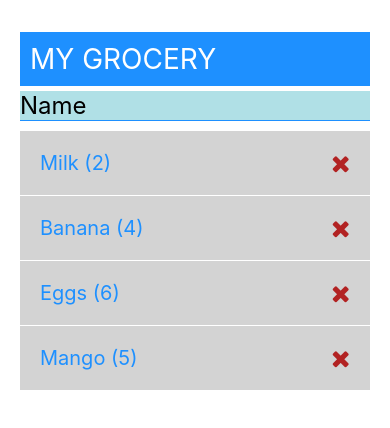
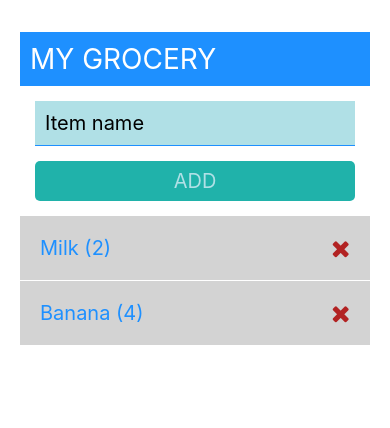
Before and after one commit to ravindersirohi/react-native, a React Native app: screen / in a window 390 px wide. Shown: the top 428 px of the page. Built offline with nearby package versions, Linux system fonts and the light colour scheme.

Commit message:
Add item functionality added.

```diff
--- /dev/null
+++ b/components/AddItem.js
@@ -0,0 +1,50 @@
+import React, { useState } from 'react';
+import { StyleSheet, View, Text, TextInput, TouchableOpacity } from 'react-native';
+
+const AddItem = ({ addItem }) => {
+
+    const [item, setItem] = useState({})
+
+    const onChange = val => {
+        setItem({ id: key(), name: val, quantity: 1 });
+    };
+
+    const key = () => {
+        let dt = new Date();
+        return dt.getUTCMilliseconds();
+    }
+
+    return (<View>
+        <TextInput style={styles.textInput} placeholder="Item name" onChangeText={onChange} />
+        <TouchableOpacity style={styles.buttonBody} onPress={() => addItem(item)}>
+            <Text style={styles.button}>Add</Text>
+        </TouchableOpacity>
+    </View>);
+}
+
+const styles = StyleSheet.create({
+    textInput: {
+        fontSize: 20,
+        borderBottomWidth: 1,
+        borderBottomColor: 'dodgerblue',
+        backgroundColor: 'powderblue',
+        marginHorizontal: 15,
+        padding: 10
+    },
+    buttonBody: {
+        backgroundColor: 'lightseagreen',
+        padding: 8,
+        margin: 15,
+        borderRadius: 5
+    },
+    button: {
+        fontSize: 20,
+        backgroundColor: 'lightseagreen',
+        color: 'powderblue',
+        textAlign: 'center',
+        textTransform: 'uppercase',
+
+    }
+});
+
+export default AddItem;
--- a/components/Home.js
+++ b/components/Home.js
@@ -1,13 +1,12 @@
 import React, { useState } from 'react';
 import { StyleSheet, View, Text, TextInput, FlatList } from 'react-native';
-import Item from './Item';
+import ViewItem from './ViewItem';
+import AddItem from './AddItem';
 
 const Home = () => {
     const [listItems, setState] = useState([
         { id: 1, name: 'Milk', quantity: 2 },
-        { id: 2, name: 'Banana', quantity: 4 },
-        { id: 3, name: 'Eggs', quantity: 6 },
-        { id: 4, name: 'Mango', quantity: 5 }
+        { id: 2, name: 'Banana', quantity: 4 }
     ])
 
     const removeItem = id => {
@@ -16,16 +15,22 @@ const Home = () => {
         });
     }
 
+    const addItem = item => {
+        setState(listItems => {
+            return [item, ...listItems]
+        });
+    }
+
     return (
         <>
             <View style={styles.body}>
                 <View style={styles.sectionContainer}>
                     <Text style={styles.sectionTitle}>My Grocery</Text>
-                    <TextInput style={styles.textInput} placeholder="Name" />
                 </View>
                 <View style={styles.listView}>
+                    <AddItem addItem={addItem} />
                     <FlatList data={listItems}
-                        renderItem={({ item }) => <Item item={item} removeItem={removeItem} />} />
+                        renderItem={({ item }) => <ViewItem item={item} removeItem={removeItem} />} />
                 </View>
             </View>
         </>
@@ -53,12 +58,6 @@ const styles = StyleSheet.create({
         textTransform: 'uppercase',
         marginBottom: 5
     },
-    textInput: {
-        fontSize: 24,
-        borderBottomWidth: 1,
-        borderBottomColor: 'dodgerblue',
-        backgroundColor: 'powderblue'
-    },
     sectionDescription: {
         marginTop: 8,
         fontSize: 18,
--- a/components/Item.js
+++ b/components/ViewItem.js
@@ -1,7 +1,7 @@
 import React from 'react';
 import { StyleSheet, View, Text, TouchableOpacity } from 'react-native';
 import Icon from 'react-native-vector-icons/dist/FontAwesome';
-const Item = ({ item, removeItem }) => {
+const ViewItem = ({ item, removeItem }) => {
     return (
         <TouchableOpacity style={styles.item}>
             <View style={styles.itemView}>
@@ -31,4 +31,4 @@ const styles = StyleSheet.create({
         color: 'firebrick'
     }
 });
-export default Item;
+export default ViewItem;
```
